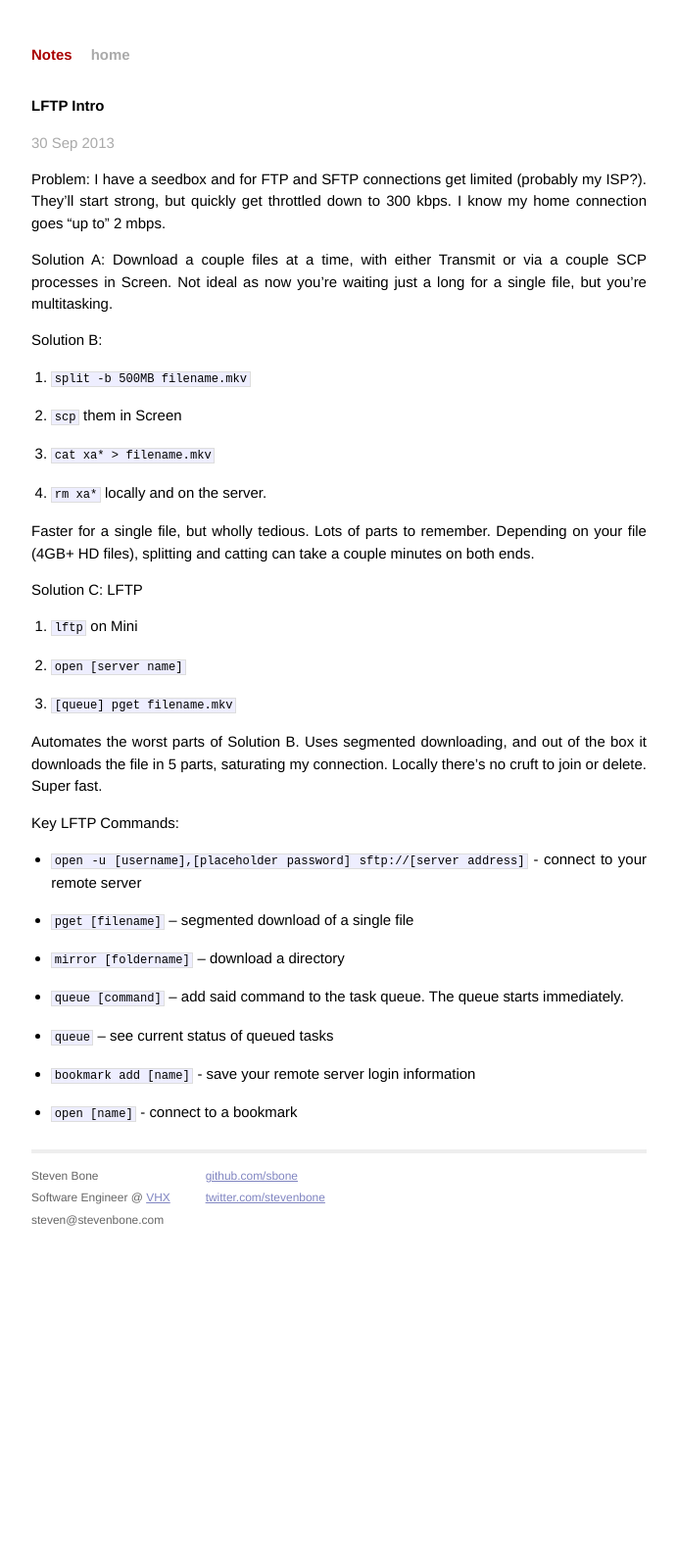
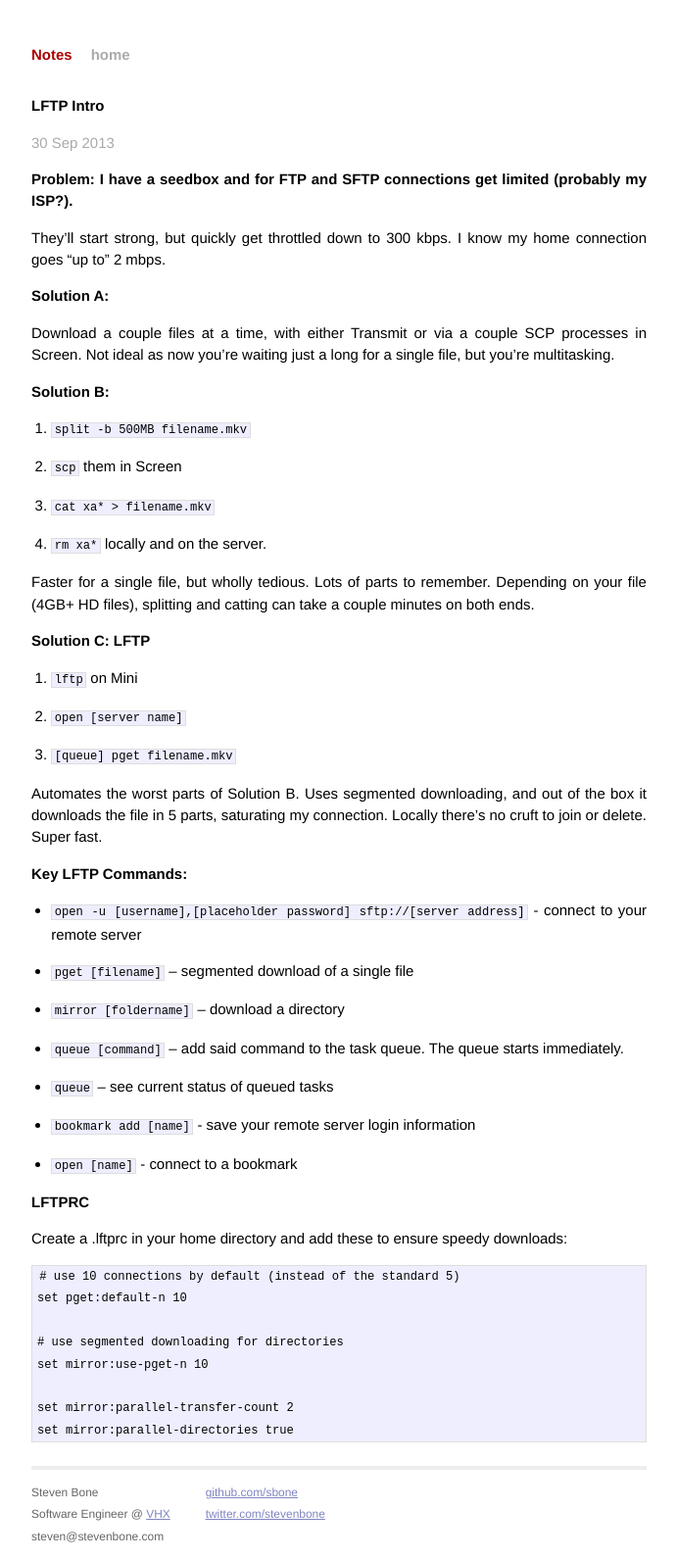
Before and after one commit to sbone/notes.stevenbone.com, a Jekyll site: the page built from _posts/2013-09-30-2013-lftp-intro.markdown, in a window 1280 px wide. Shown: the whole page at 98% size, without its empty margins (294-985 px from the left). Built offline with Jekyll 4.4.1, drawn with Linux system fonts in a browser that asks for light colours; Markdown is read by kramdown in place of the engine named in the settings; before the commit the page ends 1268 px from its top, so only the background shows below that.

Commit message:
Improve formatting on LFTP post, add LFTPRC note

```diff
--- a/_posts/2013-09-30-2013-lftp-intro.markdown
+++ b/_posts/2013-09-30-2013-lftp-intro.markdown
@@ -27,7 +27,7 @@
 Depending on your file (4GB+ HD files), splitting and catting can take a couple minutes on both ends.
 
 
-Solution C: LFTP
+### Solution C: LFTP
 
 1. `lftp` on Mini
 
@@ -40,7 +40,7 @@
 Locally there’s no cruft to join or delete. Super fast.
 
 
-Key LFTP Commands:
+### Key LFTP Commands:
 
 - `open -u [username],[placeholder password] sftp://[server address]` - connect to your remote server
 
@@ -55,3 +55,17 @@
 - `bookmark add [name]` - save your remote server login information
 
 - `open [name]` - connect to a bookmark
+
+
+### LFTPRC
+
+Create a .lftprc in your home directory and add these to ensure speedy downloads:
+
+	# use 10 connections by default (instead of the standard 5)
+	set pget:default-n 10
+
+	# use segmented downloading for directories
+	set mirror:use-pget-n 10
+
+	set mirror:parallel-transfer-count 2
+	set mirror:parallel-directories true
```
Also changed, not shown: other parts of _posts/2013-09-30-2013-lftp-intro.markdown (+3 -3 lines).
